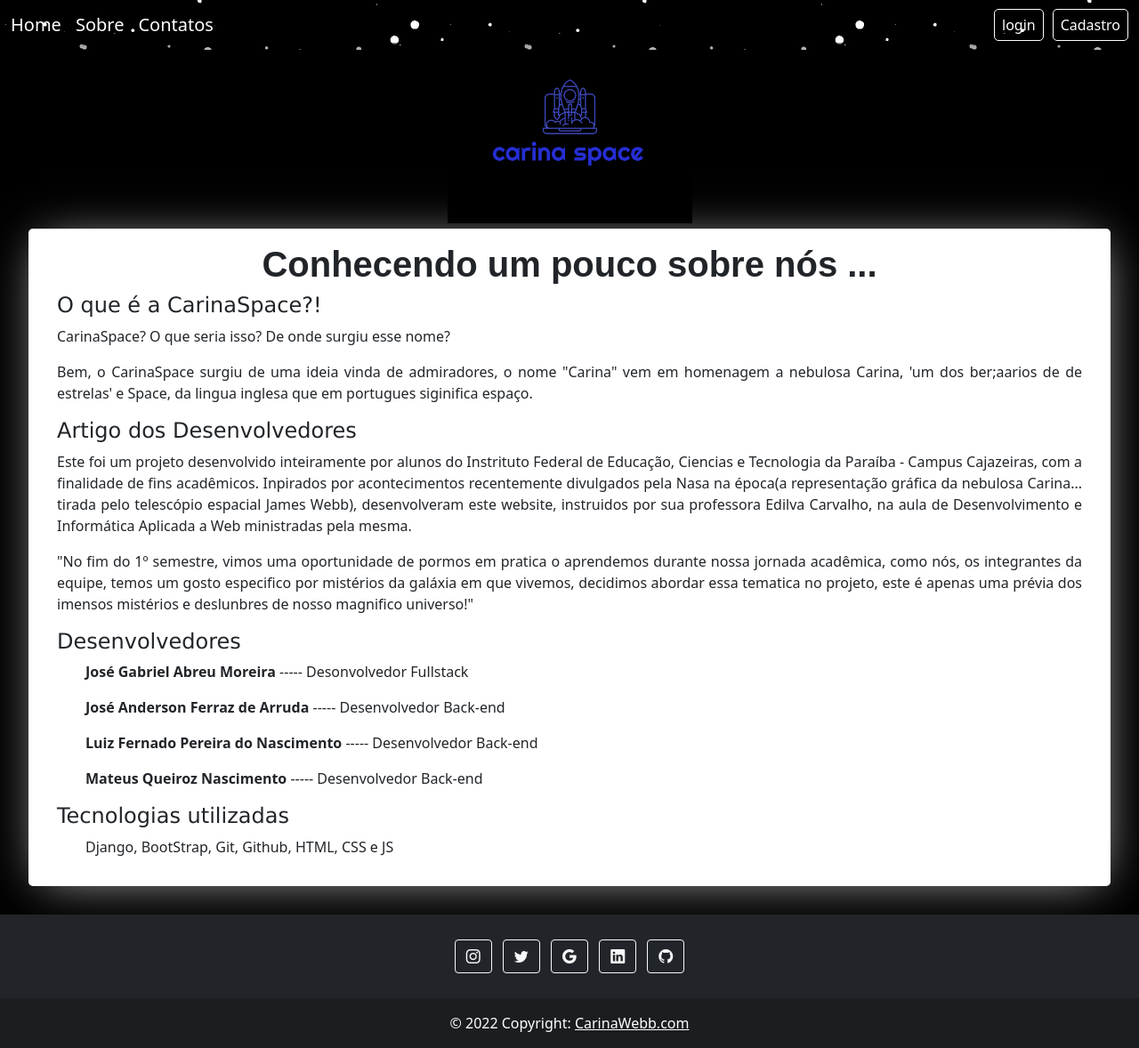
After one commit to JGabriel-AbreuM/CarinaWebb, a Django app: page /sobre in a window 1280 px wide. The commit adds this page. Shown: the whole page at 89% size. Run offline with Django 4.2, Linux system fonts and the light colour scheme; some libraries are stand-ins or nearby versions.

Commit message:
subindo alteracoes

```diff
--- a/CarinaWebb/apps/accounts/forms.py
+++ b/CarinaWebb/apps/accounts/forms.py
@@ -1,3 +1,4 @@
+
 from django.contrib.auth import forms
 
 from .models import User
@@ -11,3 +12,8 @@ class UserChangeForm(forms.UserChangeForm):
 class UserCreationForm(forms.UserCreationForm):
     class Meta(forms.UserCreationForm.Meta):
         model = User
+
+class RegisterUserForm(forms.UserCreationForm):
+    class Meta:
+        model = User
+        fields = ("username", "first_name", "last_name", "data_nascimento", "escolaridade")
--- a/CarinaWebb/apps/main/urls.py
+++ b/CarinaWebb/apps/main/urls.py
@@ -1,6 +1,8 @@
 from django.urls import path, include
-from .views import HomeView
+from .views import HomeView, SobreView, ContatoView
 
 urlpatterns = [
     path('', HomeView.as_view(), name="home"),
+    path('sobre', SobreView.as_view(), name="sobre"),
+    path('contato', ContatoView.as_view(), name="contato")
 ]
--- a/CarinaWebb/apps/main/views.py
+++ b/CarinaWebb/apps/main/views.py
@@ -18,3 +18,10 @@ class HomeView(TemplateView):
             }
 
         return context
+
+
+class SobreView(TemplateView):
+    template_name:str = "sobre.html"
+
+class ContatoView(TemplateView):
+    template_name: str = "contato.html"
--- /dev/null
+++ b/CarinaWebb/static/css/sobre.css
@@ -0,0 +1,18 @@
+.main {
+    border-left: 50px;
+    border-right: 40px;
+}
+
+.titulo, .subtitulo {
+    text-align: center;
+    font-family: Arial, Helvetica, sans-serif;
+}
+
+.titulo_secao {
+    font-family: Verdana, Geneva, Tahoma, sans-serif;
+}
+
+.info, .apps {
+    font-size: 1em;
+    text-indent: 2em;
+}
--- a/CarinaWebb/templates/base.html
+++ b/CarinaWebb/templates/base.html
@@ -65,9 +65,9 @@
 
     <nav class="navHeader navbar navbar-expand-lg navbar-light bg-light">
       <div class="container-fluid">
-        <a style="color: white;" class="navbar-brand navA" href="#">Home </a>
-        <a style="color: white;" class="navbar-brand" href="#">Sobre</a>
-        <a style="color: white;" class="navbar-brand" href="#">Contatos</a>
+        <a style="color: white;" class="navbar-brand navA" href="{% url 'home' %}">Home </a>
+        <a style="color: white;" class="navbar-brand" href="{% url 'sobre' %}">Sobre</a>
+        <a style="color: white;" class="navbar-brand" href="{% url 'contato' %}">Contatos</a>
 
         <button style="background-color: white;" class="navbar-toggler" type="button" data-bs-toggle="collapse" data-bs-target="#navbarText" aria-controls="navbarText" aria-expanded="false" aria-label="Toggle navigation">
           <span class="navbar-toggler-icon"></span>
--- /dev/null
+++ b/CarinaWebb/templates/sobre.html
@@ -0,0 +1,53 @@
+{% extends 'base.html' %}
+{% load static %}
+
+{% block style %}
+    <link rel="stylesheet" href="{% static 'css/sobre.css' %}">
+    <title>Sobre nós </title>
+{% endblock %}
+
+{% block content %}
+
+<h1 class="titulo"><strong>Conhecendo um pouco sobre nós ...</strong></h1>
+    <div class="main">
+        <h4 class="titulo_secao">O que é a CarinaSpace?!</h4>
+            <div class="text_sobre">
+                <p>CarinaSpace? O que seria isso? De onde surgiu esse nome? </p>
+                <p>Bem, o CarinaSpace surgiu de uma ideia vinda de admiradores, o nome "Carina" vem em homenagem
+                a nebulosa Carina, 'um dos ber;aarios de de estrelas' e Space, da lingua inglesa que em
+                portugues siginifica espaço.
+            </div>
+            <div class="text_sobre">
+                <h4 class="titulo_secao">Artigo dos Desenvolvedores</h4>
+                <p>Este foi um projeto desenvolvido inteiramente
+                por alunos do Instrituto Federal de Educação, Ciencias e Tecnologia
+                da Paraíba - Campus Cajazeiras, com a finalidade de fins acadêmicos.
+                Inpirados por acontecimentos recentemente divulgados pela Nasa na época(a
+                representação gráfica da nebulosa Carina... tirada pelo telescópio
+                espacial James Webb), desenvolveram este website, instruidos por sua
+                professora Edilva Carvalho, na aula de Desenvolvimento e Informática Aplicada a Web
+                ministradas pela mesma.</p>
+
+            <p>"No fim do 1º semestre, vimos uma oportunidade de pormos em pratica o aprendemos durante
+                nossa jornada acadêmica, como nós, os integrantes da equipe, temos um gosto especifico
+                por mistérios da galáxia em que vivemos, decidimos abordar essa tematica no projeto,
+                este é apenas uma prévia dos imensos mistérios e deslunbres de nosso magnifico universo!"
+            </p>
+        </div>
+</div>
+
+<div>
+    <h4 class="titulo_secao">Desenvolvedores</h4>
+    <p class="info"><strong> José Gabriel Abreu Moreira </strong> ----- Desonvolvedor Fullstack</p>
+    <p class="info"><strong> José Anderson Ferraz de Arruda </strong> ----- Desenvolvedor Back-end</p>
+    <p class="info"><strong> Luiz Fernado Pereira do Nascimento </strong> ----- Desenvolvedor Back-end</p>
+    <p class="info"><strong> Mateus Queiroz Nascimento </strong> ----- Desenvolvedor Back-end</p>
+</div>
+<div>
+    <h4 class="titulo_secao">Tecnologias utilizadas</h4>
+    <div class="apps">
+        <p>Django, BootStrap, Git, Github, HTML, CSS e JS</p>
+    </div>
+</div>
+
+{% endblock %}
```
Also changed, not shown: CarinaWebb/apps/accounts/views.py (+4 -3 lines), CarinaWebb/static/css/contato.css (added, +29 -0 lines), CarinaWebb/templates/contato.html (added, +89 -0 lines), CarinaWebb/db.sqlite3.
